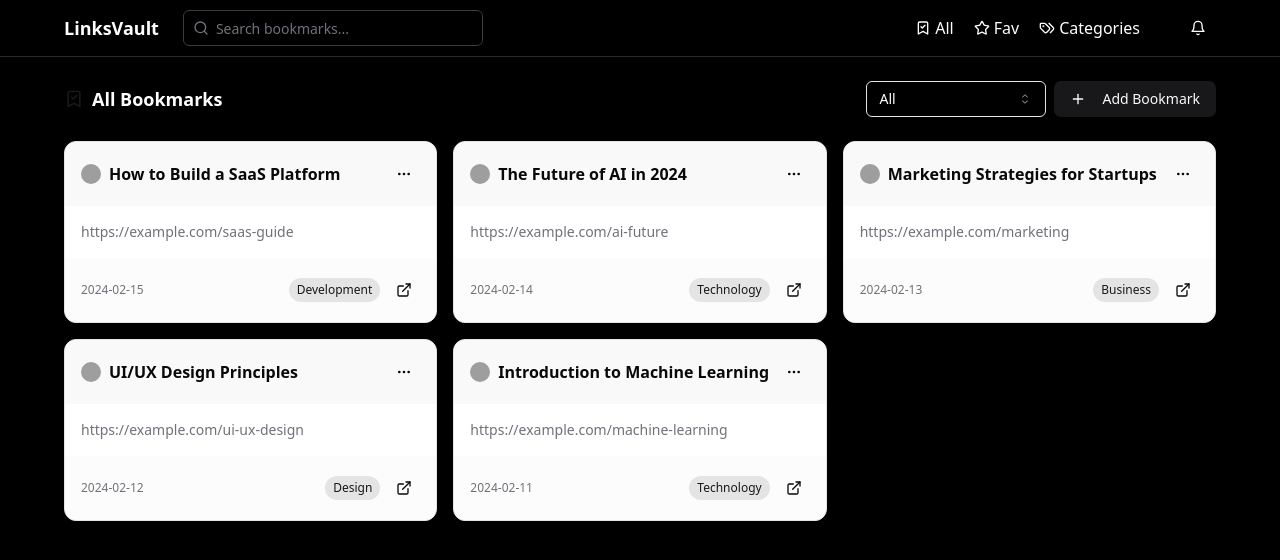
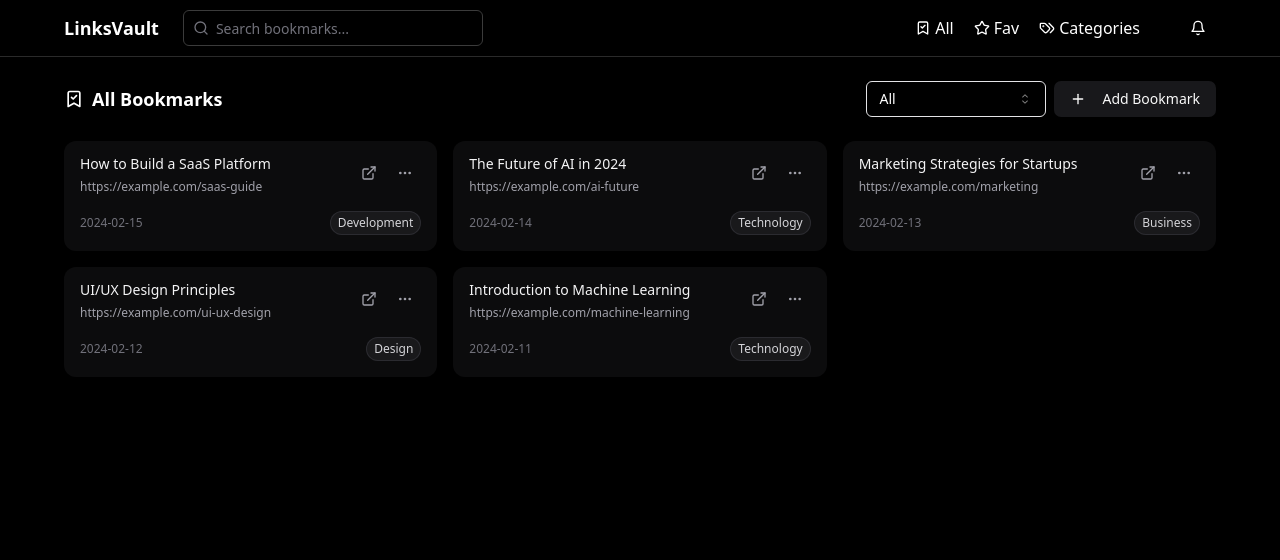
Before and after one commit to subhajitorrin/LinkVault-SaaS, a Next.js app: page /home in a window 1280 px wide. Shown: the top 560 px of the page. Built offline with nearby package versions, Linux system fonts and the light colour scheme; grey boxes are pictures that could not be loaded.

Commit message:
update page.tsx

```diff
--- a/app/home/page.tsx
+++ b/app/home/page.tsx
@@ -125,7 +125,7 @@ export default function Component() {
         <div className="py-6">
           <div className="flex justify-between items-center mb-6">
             <div className="flex items-center space-x-2">
-              <BookmarkCheck className="h-5 w-5 text-primary" />
+              <BookmarkCheck className="h-5 w-5 text-white" />
               <h2 className="text-lg font-semibold">All Bookmarks</h2>
             </div>
             <div className="flex gap-2">
@@ -171,63 +171,31 @@ export default function Component() {
             </div>
           </div>
           <div className="grid gap-4 md:grid-cols-2 lg:grid-cols-3">
-            {filteredBookmarks.map((bookmark) => (
+            {filteredBookmarks.map((bookmark, index) => (
               <Card
-                key={bookmark.id}
-                className="overflow-hidden transition-all hover:shadow-lg"
+                key={index}
+                className="group relative overflow-hidden border-0 bg-zinc-900/50 hover:bg-zinc-900/80 transition-all duration-200"
               >
-                <CardHeader className="p-4 bg-muted/50">
-                  <div className="flex items-center justify-between">
-                    <div className="flex items-center space-x-2">
-                      <img
-                        src={bookmark.favicon}
-                        alt=""
-                        className="w-5 h-5 rounded-full"
-                        onError={(e) => {
-                          e.currentTarget.src =
-                            "/placeholder.svg?height=20&width=20";
-                        }}
-                      />
-                      <span className="font-semibold truncate">
+                <CardContent className="p-4 space-y-4">
+                  <div className="flex items-start justify-between gap-2">
+                    <div className="min-w-0 flex-1">
+                      <h3 className="font-medium text-sm text-zinc-100 leading-none mb-2">
                         {bookmark.title}
-                      </span>
+                      </h3>
+                      <Link
+                        href={bookmark.url}
+                        className="text-xs text-zinc-400 hover:text-zinc-300 truncate block"
+                        target="_blank"
+                        rel="noopener noreferrer"
+                      >
+                        {bookmark.url}
+                      </Link>
                     </div>
-                    <DropdownMenu>
-                      <DropdownMenuTrigger asChild>
-                        <Button variant="ghost" size="icon" className="h-8 w-8">
-                          <MoreHorizontal className="h-4 w-4" />
-                          <span className="sr-only">Open menu</span>
-                        </Button>
-                      </DropdownMenuTrigger>
-                      <DropdownMenuContent align="end">
-                        <DropdownMenuItem>Edit</DropdownMenuItem>
-                        <DropdownMenuItem>Add to Favorites</DropdownMenuItem>
-                        <DropdownMenuSeparator />
-                        <DropdownMenuItem className="text-destructive">
-                          <Trash2 className="mr-2 h-4 w-4" />
-                          Delete
-                        </DropdownMenuItem>
-                      </DropdownMenuContent>
-                    </DropdownMenu>
-                  </div>
-                </CardHeader>
-                <CardContent className="p-4">
-                  <p className="text-sm text-muted-foreground truncate">
-                    {bookmark.url}
-                  </p>
-                </CardContent>
-                <CardFooter className="p-4 bg-muted/30 flex justify-between items-center">
-                  <span className="text-xs text-muted-foreground">
-                    {bookmark.dateAdded}
-                  </span>
-                  <div className="flex items-center space-x-2">
-                    <span className="text-xs font-medium px-2 py-1 rounded-full bg-primary/10 text-primary">
-                      {bookmark.category}
-                    </span>
+                    <div className="flex items-center gap-1 flex-shrink-0">
                       <Button
                         variant="ghost"
                         size="icon"
-                      className="h-8 w-8"
+                        className="h-8 w-8 text-zinc-400 hover:text-zinc-100"
                         asChild
                       >
                         <Link
@@ -239,8 +207,36 @@ export default function Component() {
                           <span className="sr-only">Open link</span>
                         </Link>
                       </Button>
+                      <DropdownMenu>
+                        <DropdownMenuTrigger asChild>
+                          <Button
+                            variant="ghost"
+                            size="icon"
+                            className="h-8 w-8 text-zinc-400 hover:text-zinc-100"
+                          >
+                            <MoreHorizontal className="h-4 w-4" />
+                            <span className="sr-only">Open menu</span>
+                          </Button>
+                        </DropdownMenuTrigger>
+                        <DropdownMenuContent align="end" className="w-48">
+                          <DropdownMenuItem>Edit</DropdownMenuItem>
+                          <DropdownMenuItem>Add to Favorites</DropdownMenuItem>
+                          <DropdownMenuSeparator />
+                          <DropdownMenuItem className="text-destructive">
+                            <Trash2 className="mr-2 h-4 w-4" />
+                            Delete
+                          </DropdownMenuItem>
+                        </DropdownMenuContent>
+                      </DropdownMenu>
                     </div>
-                </CardFooter>
+                  </div>
+                  <div className="flex items-center justify-between text-xs">
+                    <span className="text-zinc-500">{bookmark.dateAdded}</span>
+                    <span className="inline-flex items-center rounded-full bg-zinc-800/50 px-2 py-1 text-xs font-medium text-zinc-300 ring-1 ring-inset ring-zinc-700/50">
+                      {bookmark.category}
+                    </span>
+                  </div>
+                </CardContent>
               </Card>
             ))}
           </div>
```
Lines whose indentation alone changed are shown as unchanged.
